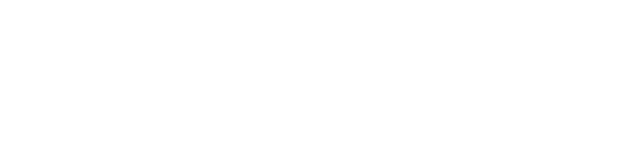
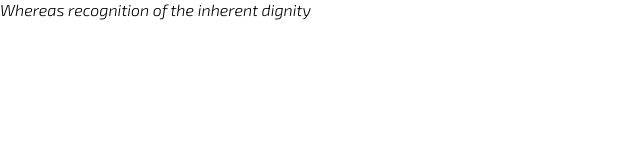
Before and after one commit to qSplash154/mundo, a plain HTML site: page index.html in a window 1280 px wide. Shown: the whole page, without its empty margins (0-640 px from the left). Drawn offline with Linux system fonts and the light colour scheme.

Commit message:
fonte e reset css

```diff
--- a/index.html
+++ b/index.html
@@ -4,8 +4,13 @@
     <meta charset="UTF-8">
     <meta name="viewport" content="width=device-width, initial-scale=1.0">
     <title>Mundo</title>
+    <link rel="preconnect" href="https://fonts.googleapis.com">
+    <link rel="preconnect" href="https://fonts.gstatic.com" crossorigin>
+    <link href="https://fonts.googleapis.com/css2?family=Exo+2:ital,wght@1,300&display=swap" rel="stylesheet">
+    <link rel="stylesheet" href="./style.css" />
+
 </head>
 <body>
-
+    <p>Whereas recognition of the inherent dignity</p>
 </body>
 </html>
--- a/style.css
+++ b/style.css
@@ -0,0 +1,11 @@
+/*resetar o css*/
+* {
+    margin: 0;
+    padding: 0;
+  }
+
+/*fonte da programação*/
+body *{
+    font-family: 'Exo 2', sans-serif;
+    color: black
+}
```
Also changed, not shown: README.md.
